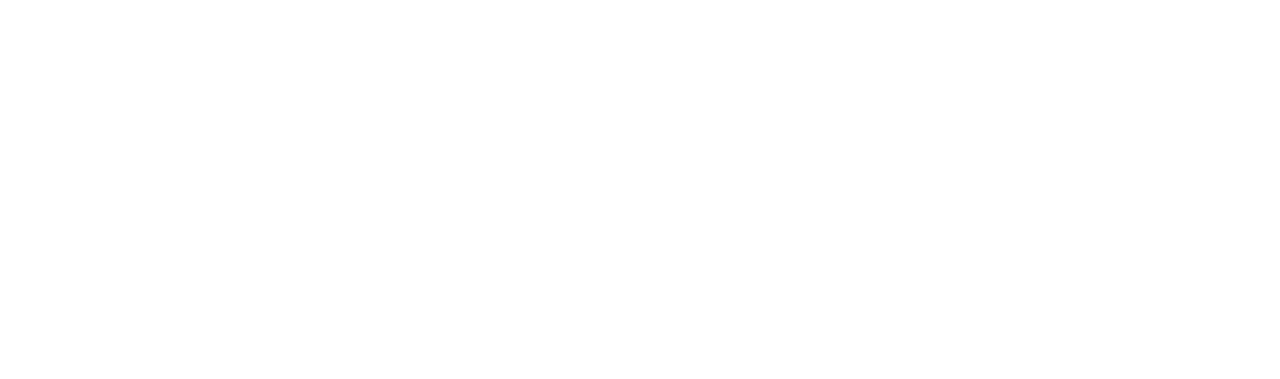
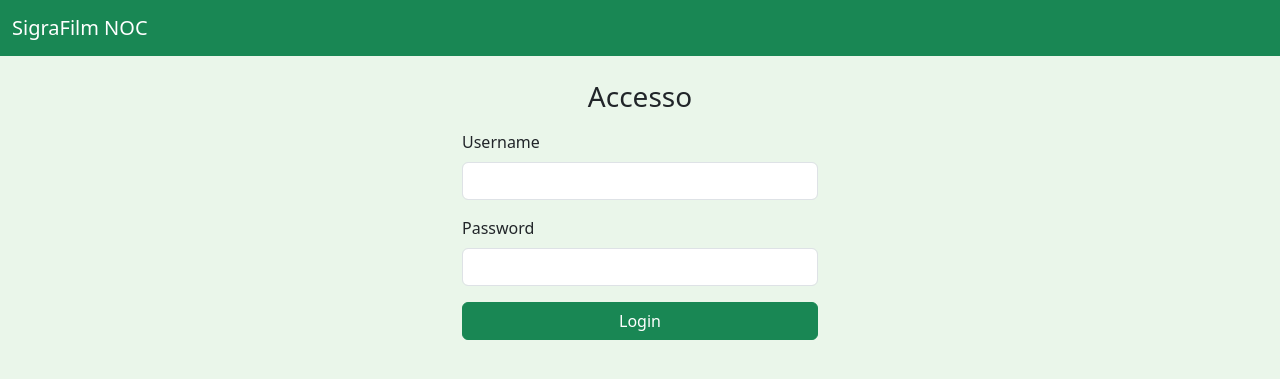
Before and after one commit to Roccotot/SigraFilm-NOC, a Flask app: page /login in a window 1280 px wide. Before the commit the part shown is empty. Shown: the top 379 px of the page. Run offline with Flask 3, Linux system fonts and the light colour scheme.

Commit message:
Update login.html

```diff
--- a/templates/login.html
+++ b/templates/login.html
@@ -1 +1,19 @@
-<!-- login.html placeholder -->
+{% extends "base.html" %}
+{% block content %}
+<div class="row justify-content-center">
+  <div class="col-md-4">
+    <h3 class="text-center mb-3">Accesso</h3>
+    <form method="post">
+      <div class="mb-3">
+        <label class="form-label">Username</label>
+        <input type="text" class="form-control" name="username" required>
+      </div>
+      <div class="mb-3">
+        <label class="form-label">Password</label>
+        <input type="password" class="form-control" name="password" required>
+      </div>
+      <button type="submit" class="btn btn-success w-100">Login</button>
+    </form>
+  </div>
+</div>
+{% endblock %}
```
